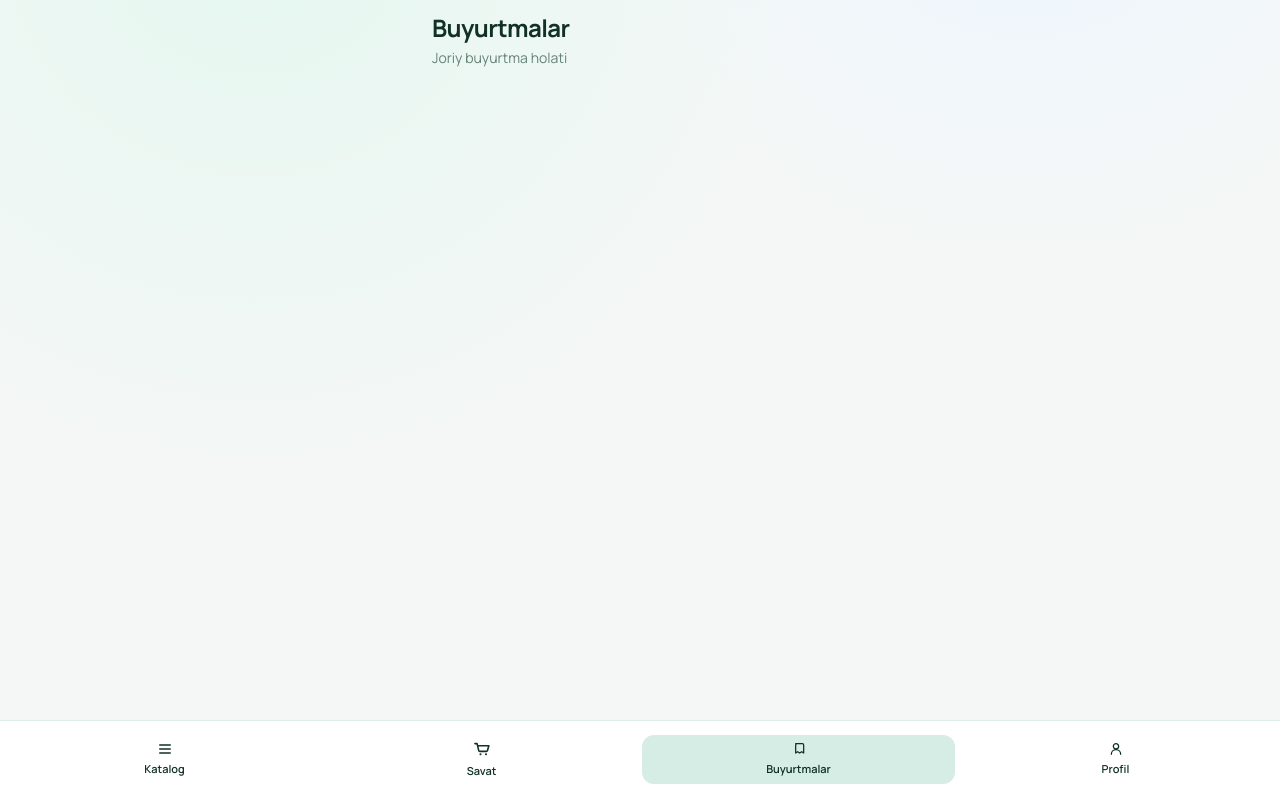
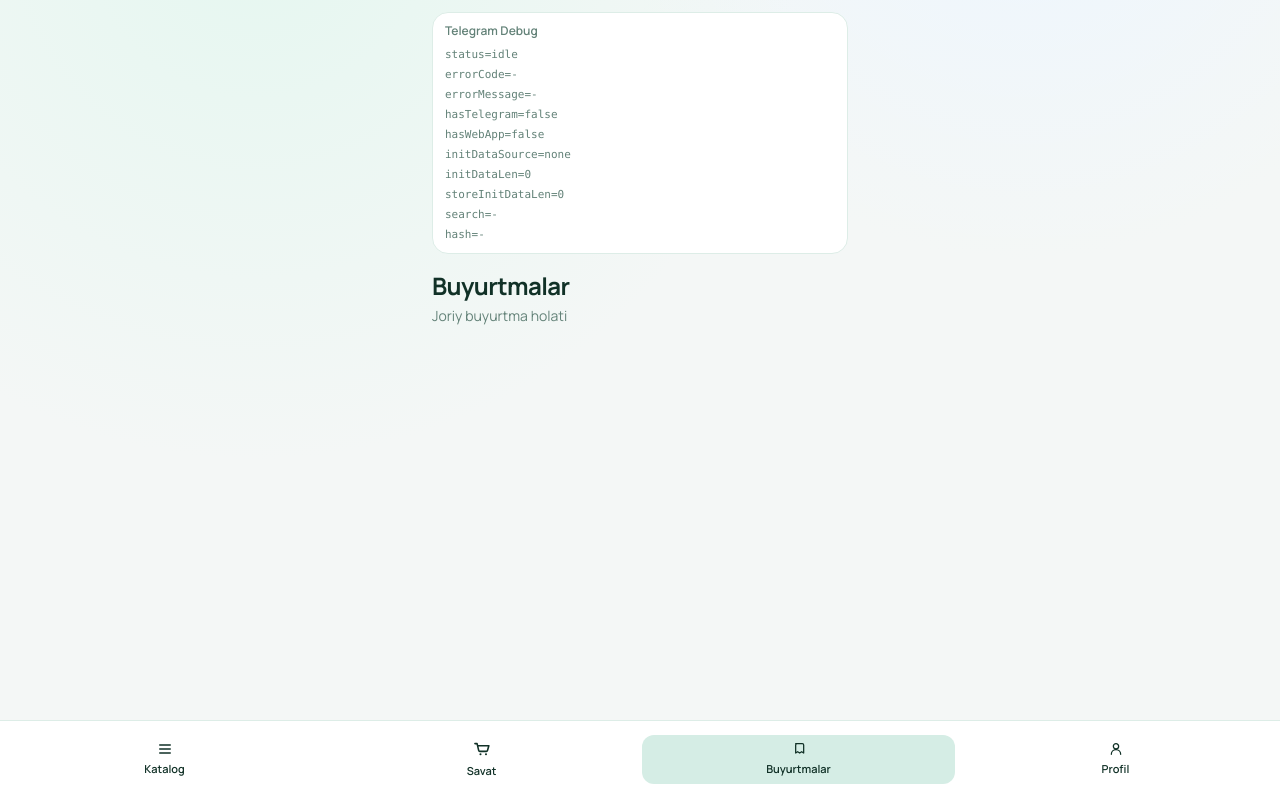
Before and after one commit to Abdurahman0/chikko-telegram-webapp, a Next.js app: page /uz/orders in a window 1280 px wide. Built offline with nearby package versions, Linux system fonts and the light colour scheme.

Commit message:
added telegram debugs!!!

```diff
--- a/src/components/telegram/telegram-bootstrap.tsx
+++ b/src/components/telegram/telegram-bootstrap.tsx
@@ -1,17 +1,28 @@
 "use client";
 
-import { useMemo } from "react";
+import { useEffect, useMemo, useState } from "react";
 import { useI18n } from "@/components/shared/locale-provider";
 import { useTelegramBootstrap } from "@/features/telegram-auth/use-telegram-bootstrap";
 import { useBootstrapStore } from "@/store/bootstrap-store";
 import { Button } from "@/components/shared/button";
+import { getTelegramDebugSnapshot, type TelegramDebugSnapshot } from "@/lib/telegram/webapp";
 
 export function TelegramBootstrap() {
   useTelegramBootstrap();
   const { messages } = useI18n();
   const status = useBootstrapStore((state) => state.status);
   const errorCode = useBootstrapStore((state) => state.errorCode);
+  const errorMessageRaw = useBootstrapStore((state) => state.errorMessage);
   const fetchBootstrap = useBootstrapStore((state) => state.fetchBootstrap);
+  const initDataInStore = useBootstrapStore((state) => state.initData);
+  const [debug, setDebug] = useState<TelegramDebugSnapshot>(() => getTelegramDebugSnapshot());
+
+  useEffect(() => {
+    const timer = window.setInterval(() => {
+      setDebug(getTelegramDebugSnapshot());
+    }, 1000);
+    return () => window.clearInterval(timer);
+  }, []);
 
   const errorMessage = useMemo(() => {
     if (!errorCode) {
@@ -26,24 +37,48 @@ export function TelegramBootstrap() {
     return messages.checkout.failed;
   }, [errorCode, messages]);
 
+  const debugPanel = (
+    <div className="mb-4 rounded-2xl border border-surface-accent bg-surface px-3 py-2.5">
+      <p className="text-xs font-semibold text-app-muted">Telegram Debug</p>
+      <div className="mt-2 space-y-1 font-mono text-[11px] leading-4 text-app-muted">
+        <p>status={status}</p>
+        <p>errorCode={errorCode ?? "-"}</p>
+        <p>errorMessage={errorMessageRaw ?? "-"}</p>
+        <p>hasTelegram={String(debug.hasTelegramObject)}</p>
+        <p>hasWebApp={String(debug.hasWebAppObject)}</p>
+        <p>initDataSource={debug.initDataSource}</p>
+        <p>initDataLen={debug.initDataLength}</p>
+        <p>storeInitDataLen={initDataInStore.length}</p>
+        <p>search={debug.search || "-"}</p>
+        <p>hash={debug.hash || "-"}</p>
+      </div>
+    </div>
+  );
+
   if (status === "loading") {
     return (
+      <>
+        {debugPanel}
         <div className="mb-4 rounded-2xl bg-brand-soft px-4 py-3 text-sm text-brand-strong">
           {messages.bootstrap.loading}
         </div>
+      </>
     );
   }
 
   if (status !== "error" || !errorMessage) {
-    return null;
+    return debugPanel;
   }
 
   return (
+    <>
+      {debugPanel}
       <div className="mb-4 rounded-2xl border border-danger/25 bg-red-50 px-4 py-3">
         <p className="text-sm text-danger">{errorMessage}</p>
         <Button variant="soft" className="mt-3" onClick={() => void fetchBootstrap()}>
           {messages.common.retry}
         </Button>
       </div>
+    </>
   );
 }
--- a/src/lib/telegram/webapp.ts
+++ b/src/lib/telegram/webapp.ts
@@ -233,6 +233,60 @@ export function getTelegramChatId() {
   }
 }
 
+export type TelegramDebugSnapshot = {
+  hasWindow: boolean;
+  hasTelegramObject: boolean;
+  hasWebAppObject: boolean;
+  initDataLength: number;
+  initDataSource: "webapp" | "url" | "cache" | "none";
+  search: string;
+  hash: string;
+};
+
+export function getTelegramDebugSnapshot(): TelegramDebugSnapshot {
+  if (typeof window === "undefined") {
+    return {
+      hasWindow: false,
+      hasTelegramObject: false,
+      hasWebAppObject: false,
+      initDataLength: 0,
+      initDataSource: "none",
+      search: "",
+      hash: "",
+    };
+  }
+
+  const webApp = window.Telegram?.WebApp;
+  const fromWebApp = webApp?.initData ?? "";
+  const fromUrl = readInitDataFromUrl();
+  let fromCache = "";
+  try {
+    fromCache = window.sessionStorage.getItem(TELEGRAM_INIT_DATA_CACHE_KEY) ?? "";
+  } catch {
+    fromCache = "";
+  }
+
+  const source = fromWebApp
+    ? "webapp"
+    : fromUrl
+      ? "url"
+      : fromCache
+        ? "cache"
+        : "none";
+
+  const activeValue = fromWebApp || fromUrl || fromCache;
+
+  return {
+    hasWindow: true,
+    hasTelegramObject: Boolean(window.Telegram),
+    hasWebAppObject: Boolean(webApp),
+    initDataLength: activeValue.length,
+    initDataSource: source,
+    search: window.location.search,
+    hash: window.location.hash,
+  };
+}
+
 export function applyTelegramTheme(theme: TelegramThemeParams) {
   if (typeof document === "undefined") {
     return;
```
Lines whose indentation alone changed are shown as unchanged.
